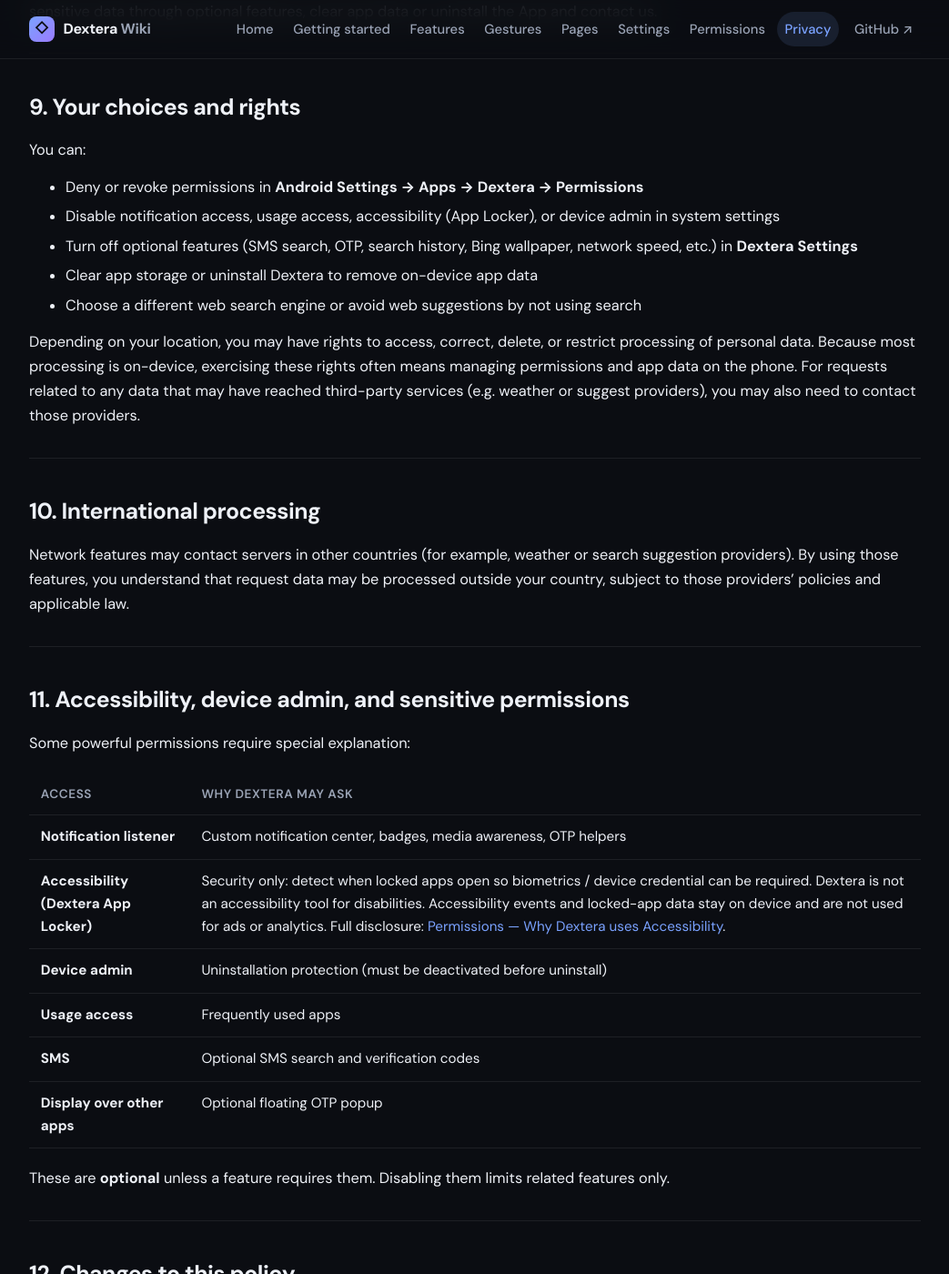
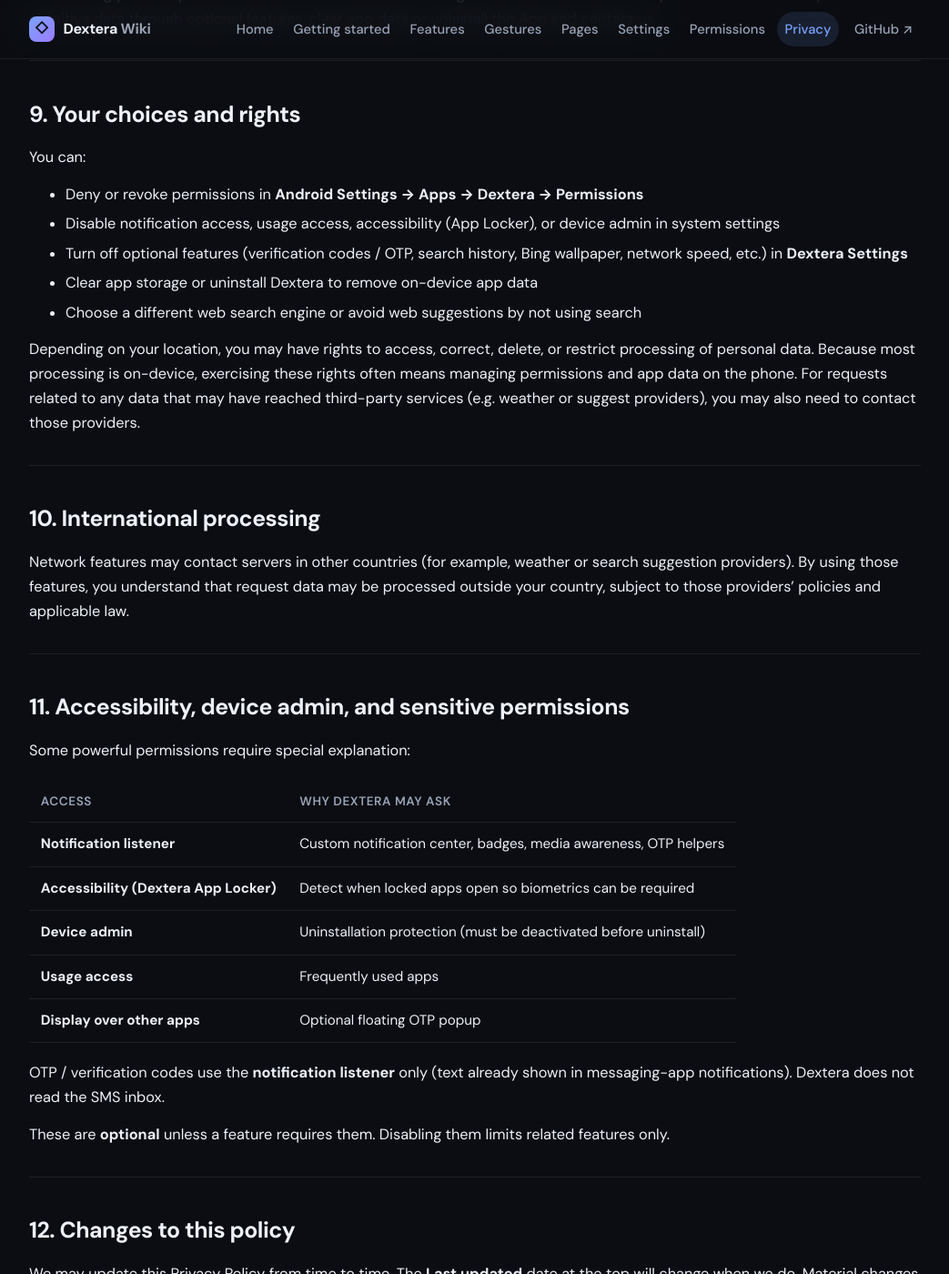
Before and after one commit to miketblountworks/DexteraWiki, a Jekyll site: the page built from privacy.md, in a window 1280 px wide and 1400 px high, scrolled down 4282 px. Shown: the whole window at 91% size, without its empty margins (118-1161 px from the left). Built offline with Jekyll 4.4.1, drawn with Linux system fonts in a browser that asks for light colours; some of the changed text lies outside the part shown.

Commit message:
Document removal of SMS permissions; OTP via notifications only.
Align permissions, privacy, features, and settings docs with the
Play-safe launcher: no READ_SMS or SMS search.

```diff
--- a/privacy.md
+++ b/privacy.md
@@ -10,6 +10,8 @@ permalink: /privacy/
 **Developer:** Dextera Labs
 
 This Privacy Policy describes how **Dextera Labs** (“**Dextera Labs**,” “**we**,” or “**us**”) handles information when you install and use Dextera Launcher (“**Dextera**,” or “**the App**”) on your Android device.
+
+Dextera does **not** request the Android SMS or Call Log permission groups (`READ_SMS`, call log, etc.).
 
 Dextera is designed as a **device-local home screen launcher**. Most features run on your phone. We do **not** operate a Dextera user account system, and we do **not** sell personal information.
 
@@ -47,7 +49,6 @@ Depending on permissions and settings, Dextera may process:
 - **Media sessions** — now-playing metadata and playback controls when media is active
 - **Usage statistics** — app usage frequency for “Frequently used” categorization (if Usage Access is granted)
 - **Local files / media** — filenames and metadata for file search when media access is granted or folders you add are indexed
-- **SMS / messages** (optional) — message content for SMS search and verification-code (OTP) extraction when enabled
 - **Location** (approximate or fine, if granted) — to fetch weather and related astronomical day info
 - **Network traffic counters** — aggregate upload/download rates for optional fullscreen network-speed display (not a content log of your traffic)
 - **Launcher preferences** — wallpaper, theme, clock style, fonts, page order, gesture options, search settings
@@ -99,7 +100,7 @@ We use the information above solely to:
 If laws such as the GDPR apply to you, processing is typically based on:
 
 - **Contract / service delivery** — providing the launcher features you install and use
-- **Consent** — optional permissions (contacts, SMS, location, accessibility, etc.)
+- **Consent** — optional permissions (contacts, location, accessibility, etc.)
 - **Legitimate interests** — local security features and on-device performance, balanced against your rights
 
 You can withdraw optional permissions in Android Settings at any time (some features will stop working).
@@ -139,7 +140,7 @@ You can:
 
 - Deny or revoke permissions in **Android Settings → Apps → Dextera → Permissions**
 - Disable notification access, usage access, accessibility (App Locker), or device admin in system settings
-- Turn off optional features (SMS search, OTP, search history, Bing wallpaper, network speed, etc.) in **Dextera Settings**
+- Turn off optional features (verification codes / OTP, search history, Bing wallpaper, network speed, etc.) in **Dextera Settings**
 - Clear app storage or uninstall Dextera to remove on-device app data
 - Choose a different web search engine or avoid web suggestions by not using search
 
@@ -153,18 +154,19 @@ Network features may contact servers in other countries (for example, weather or
 
 ---
 
-## 11. Accessibility, device admin, and sensitive permissions {#accessibility-device-admin-and-sensitive-permissions}
+## 11. Accessibility, device admin, and sensitive permissions
 
 Some powerful permissions require special explanation:
 
 | Access | Why Dextera may ask |
 |--------|---------------------|
 | **Notification listener** | Custom notification center, badges, media awareness, OTP helpers |
-| **Accessibility (Dextera App Locker)** | Security only: detect when locked apps open so biometrics / device credential can be required. Dextera is not an accessibility tool for disabilities. Accessibility events and locked-app data stay on device and are not used for ads or analytics. Full disclosure: [Permissions — Why Dextera uses Accessibility]({{ '/permissions/#accessibility' | relative_url }}). |
+| **Accessibility (Dextera App Locker)** | Detect when locked apps open so biometrics can be required |
 | **Device admin** | Uninstallation protection (must be deactivated before uninstall) |
 | **Usage access** | Frequently used apps |
-| **SMS** | Optional SMS search and verification codes |
 | **Display over other apps** | Optional floating OTP popup |
+
+OTP / verification codes use the **notification listener** only (text already shown in messaging-app notifications). Dextera does not read the SMS inbox.
 
 These are **optional** unless a feature requires them. Disabling them limits related features only.
 
```
Also changed, not shown: features.md (+3 -3 lines), index.md (+1 -1 lines), permissions.md (+4 -4 lines), settings.md (+2 -1 lines).
